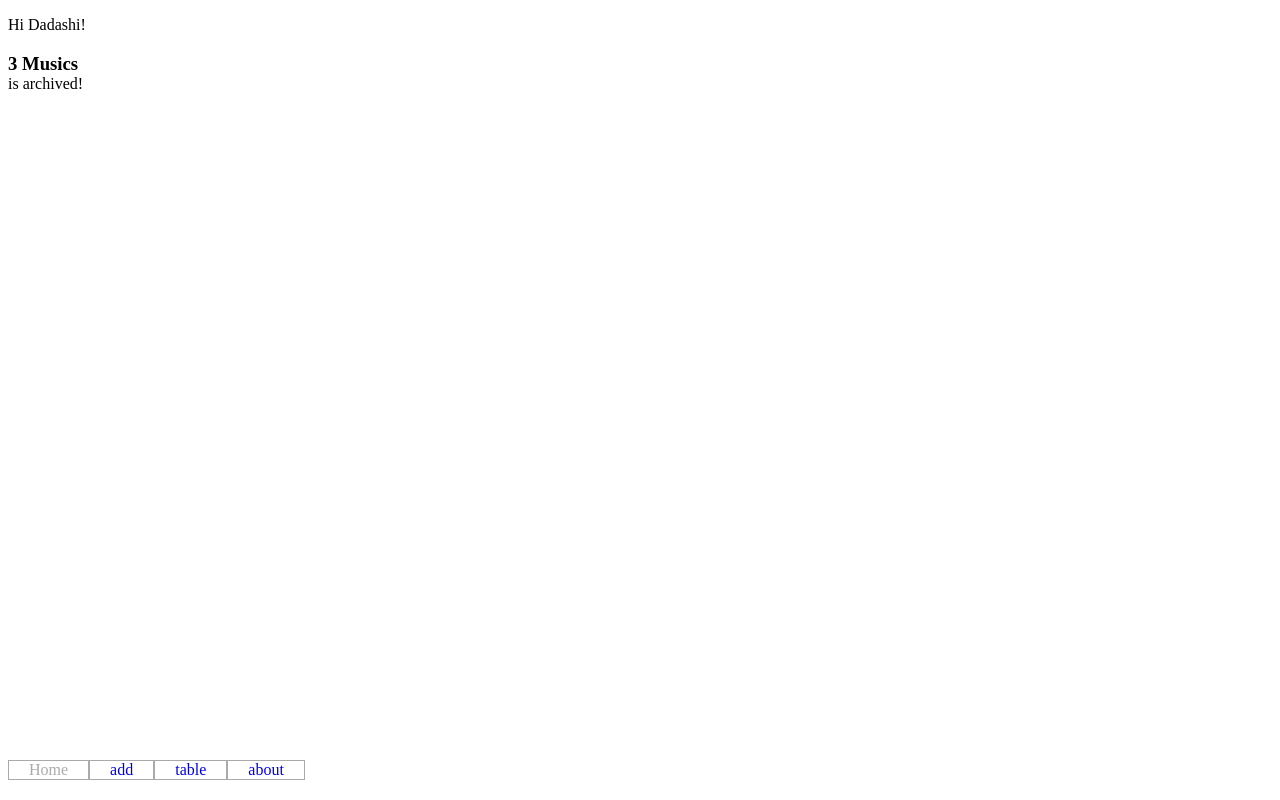
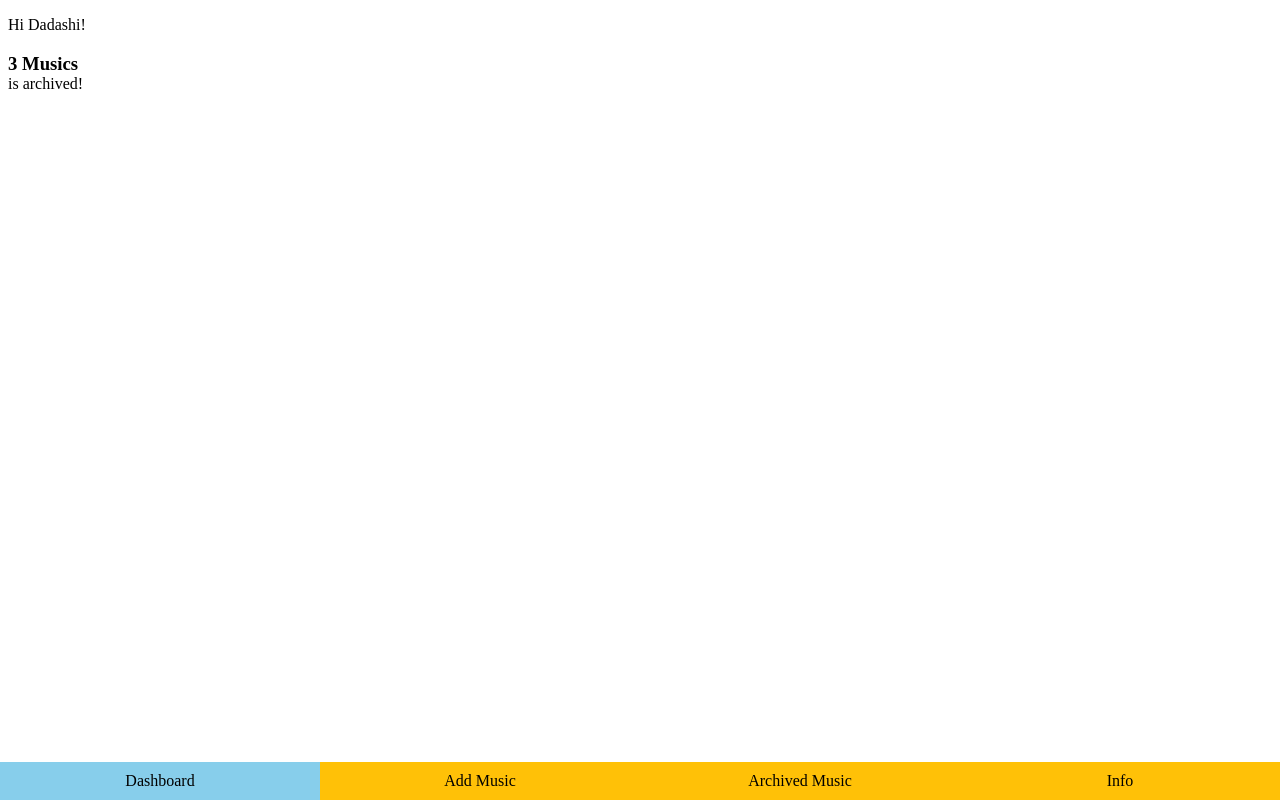
Before and after one commit to MohammadAminKhani/98.08.16-musicArchive, a React app: page / in a window 1280 px wide. Built offline with nearby package versions, Linux system fonts and the light colour scheme.

Commit message:
some changes

```diff
--- a/src/components/app.js
+++ b/src/components/app.js
@@ -21,9 +21,9 @@ fn1(x){
   render(){
     const {location,match} = this.props
     return(
-      <div className='app'>
+      <div>
 
-      <div className='main'>
+      <div >
       { location.pathname === '/' ?
       <Home name='Dadashi' number={this.state.value001.length}/> :
       location.pathname === '/about' ?
@@ -32,11 +32,11 @@ fn1(x){
       <Tbl key01={this.state.value001} filter1={match.params.x}/> }
       </div>
 
-      <div className='menu' style={{marginBottom:"20px"}}>
-      <NavLink exact to='/' className='navlink' activeClassName='selected'>Home </NavLink>
-      <NavLink to='/add'  className='navlink' activeClassName='selected'>add </NavLink>
-      <NavLink to='/table'  className='navlink' activeClassName='selected'>table </NavLink>
-      <NavLink to='/about'  className='navlink' activeClassName='selected'>about </NavLink>
+      <div className='menu'>
+      <NavLink exact to='/' activeClassName='selected'>Dashboard </NavLink>
+      <NavLink to='/add' activeClassName='selected'>Add Music</NavLink>
+      <NavLink to='/table' activeClassName='selected'>Archived Music</NavLink>
+      <NavLink to='/about' activeClassName='selected'>Info</NavLink>
       </div>
 
     </div> )
--- a/src/css/style.css
+++ b/src/css/style.css
@@ -1,28 +1,24 @@
-body{
-margin-bottom: 0;
-}
-.app{
 
-}
-.main{
-
-}
 .menu {
   position: absolute;
   bottom: 0;
-  /* 2 codes above 4 sticky footer */
   display: flex;
-  justify-content: space-between;
-  align-items: flex-end;
+  justify-content: space-around;
+  width: 100%;
+  right: 0px;
 }
-.selected{
-color: #aaa;
+.menu a{
+background-color: #ffc107;
+color: black;
+text-decoration: none;
+flex: 1;
+padding: 10px ;
+text-align: center;
 }
-.navlink{
-text-decoration: none;
-padding: 0 20px;
-border: solid 1px #aaa
+.menu .selected{
+  background-color: skyblue;
 }
+
 .tbl{
 padding-top: 5px;
 border: solid #aaa 1px;
```
